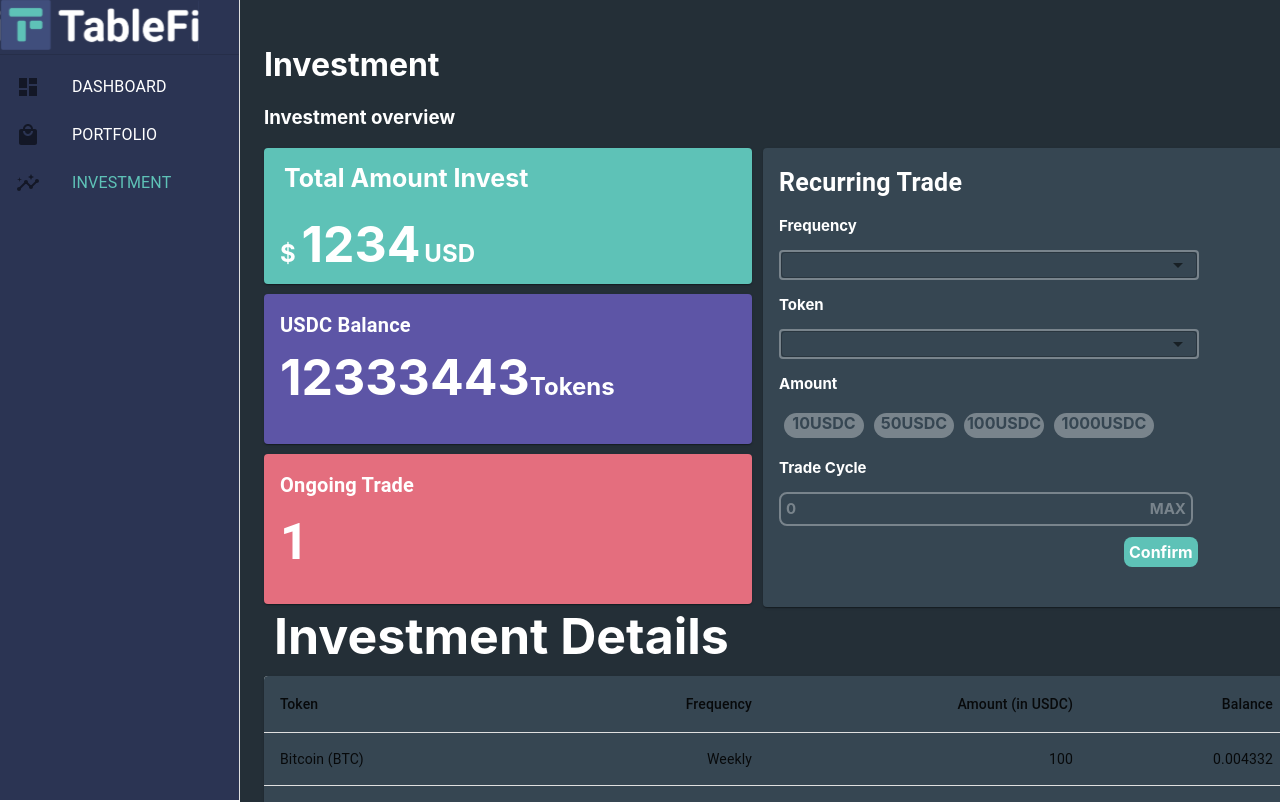
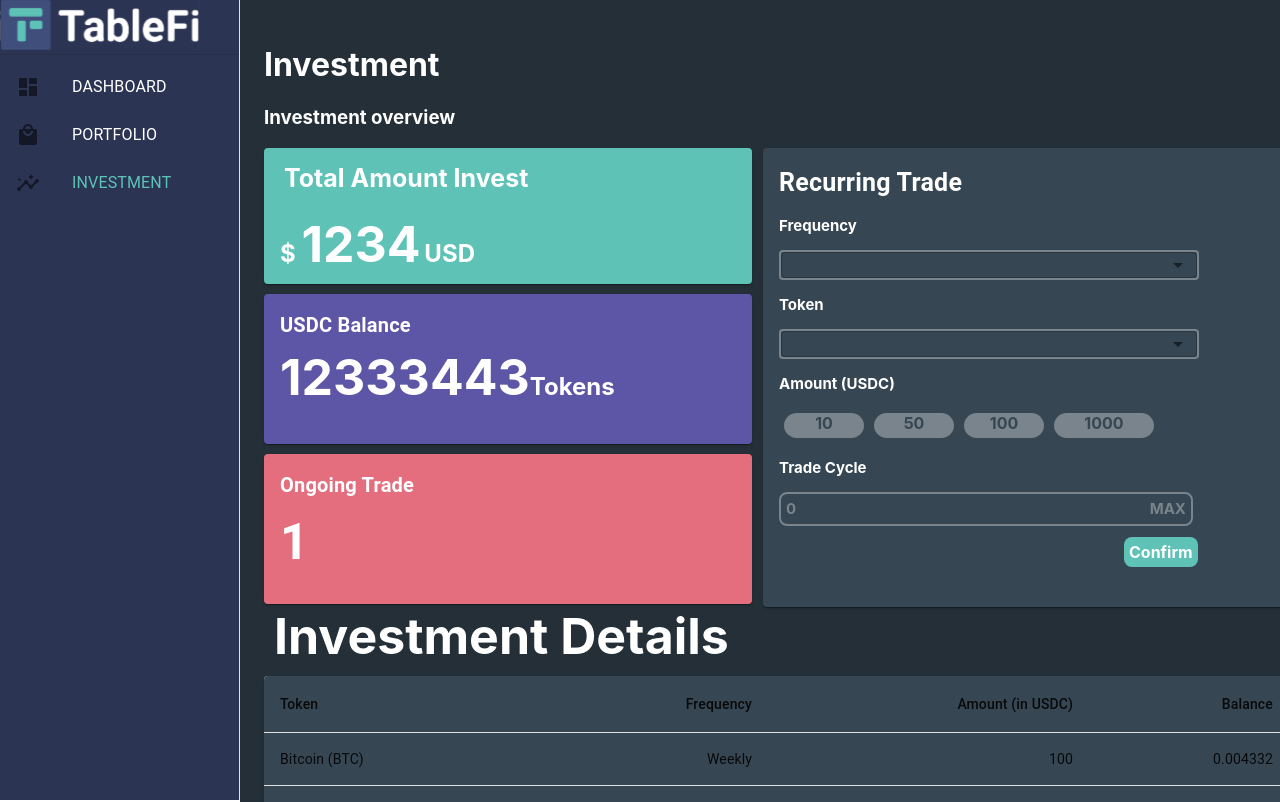
Before and after one commit to rilwan99/Solana-Wallet-Dapp, a Next.js app: page /invest in a window 1280 px wide. Shown: the top 802 px of the page. Built offline with nearby package versions, Linux system fonts and the light colour scheme.

Commit message:
change usdc location

```diff
--- a/pages/invest.tsx
+++ b/pages/invest.tsx
@@ -326,13 +326,13 @@ export const Invest: React.FC = () => {
                 </div>
                 <div>
                   <div>
-                    <p className={styles.paraRtrade}>Amount</p>
+                    <p className={styles.paraRtrade}>Amount (USDC)</p>
 
                     <div className={styles.amountUsdc}>
-                      <p className={styles.usdcPara}>10USDC</p>
-                      <p className={styles.usdcPara}>50USDC</p>
-                      <p className={styles.usdcPara}>100USDC</p>
-                      <p className={styles.usdcPara2}>1000USDC</p>
+                      <p className={styles.usdcPara}>10</p>
+                      <p className={styles.usdcPara}>50</p>
+                      <p className={styles.usdcPara}>100</p>
+                      <p className={styles.usdcPara2}>1000</p>
                     </div>
                   </div>
                   <div>
```
